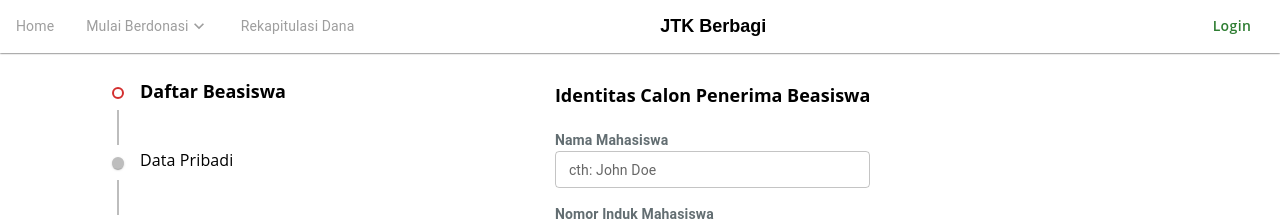
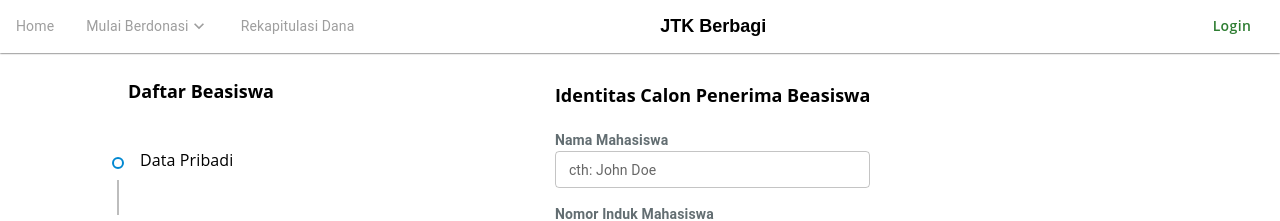
Before and after one commit to RaditZX/JTKBerbagi-Client, a React (Create React App) app: page /form-beasiswa in a window 1280 px wide. Shown: the top 221 px of the page. Built offline with nearby package versions, Linux system fonts and the light colour scheme.

Commit message:
style: change foto bukti and esai field label, and timeline restyle

```diff
--- a/src/components/form/FormBeasiswa.js
+++ b/src/components/form/FormBeasiswa.js
@@ -192,15 +192,15 @@ function FormulirBeasiswa() {
 						}}
 					>
 						<TimelineItem>
-							<TimelineSeparator>
-								<TimelineDot color="error" variant="outlined" />
+							{/* <TimelineSeparator>
+								<TimelineDot color="grey" variant="outlined" />
 								<TimelineConnector />
-							</TimelineSeparator>
+							</TimelineSeparator> */}
 							<TimelineContent sx={{ width: 'max-content' }}><Typography variant='h3' sx={{ fontWeight: 'bold' }}>Daftar Beasiswa</Typography></TimelineContent>
 						</TimelineItem>
 						<TimelineItem>
 							<TimelineSeparator>
-								<TimelineDot />
+								<TimelineDot color="info" variant="outlined"/>
 								<TimelineConnector />
 							</TimelineSeparator>
 							<TimelineContent variant='h4' sx={{ width: 'max-content', fontWeight: '0' }}>Data Pribadi</TimelineContent>
@@ -246,10 +246,10 @@ function FormulirBeasiswa() {
 						}}
 					>
 						<TimelineItem>
-							<TimelineSeparator>
+							{/* <TimelineSeparator>
 								<TimelineDot color="error" variant="outlined" />
 								<TimelineConnector />
-							</TimelineSeparator>
+							</TimelineSeparator> */}
 							<TimelineContent sx={{ width: 'max-content' }}><Typography variant='h4' sx={{ fontWeight: 'bold' }}>Daftar Beasiswa</Typography></TimelineContent>
 						</TimelineItem>
 						<TimelineItem>
@@ -261,7 +261,7 @@ function FormulirBeasiswa() {
 						</TimelineItem>
 						<TimelineItem>
 							<TimelineSeparator>
-								<TimelineDot />
+								<TimelineDot color="info" variant="outlined"/>
 							</TimelineSeparator>
 							<TimelineContent variant='h4'>Persyaratan</TimelineContent>
 						</TimelineItem>
@@ -306,6 +306,11 @@ function FormulirBeasiswa() {
 					<TextField variant="outlined" size="small" label='Biaya Pengeluaran / bulan (Rp)' sx={{ mt: 1 }} onChange={(val) => { handleBiayaPengeluaran(val.target.value) }} />
 					<Typography variant='body1' sx={{ mt: 2, color: '#636E72', fontWeight: 'bold' }}>Dokumen Esai</Typography>
 					<TextField type="file" onChange={(val) => { handleDokumenEsai(val.target.value) }} />
+					<Typography variant="caption" display="block" sx={{ mt: 0.5, color: 'text.secondary' }}>
+						*Esai berisi cerita mengenai kondisi ekonomi anda, serta motivasi anda untuk menjalani perkuliahan.
+						<br/>
+						**Format file: pdf
+					</Typography>
 					<div>
 						<Button size="medium" variant="contained" sx={{ mt: 4, textTransform: 'capitalize' }} onClick={createPengajuanBeasiswa}>Submit</Button>
 						<Button href="/form-beasiswa" size="medium" variant="outlined" sx={{ mt: 4, ml: 1, textTransform: 'capitalize' }}>Sebelumnya</Button>
--- a/src/components/form/FormNonBeasiswa.js
+++ b/src/components/form/FormNonBeasiswa.js
@@ -266,9 +266,9 @@ function FormulirNonBeasiswa() {
 	const formPersyaratanBencana = () => {
 		return (
 			<Box sx={{ minWidth: '50%', display: 'flex', flexDirection: 'column' }}>
-				<Typography variant='body1' sx={{ mt: 2, color: '#636E72', fontWeight: 'bold' }}>Riwayat Dampak Bencana</Typography>
+				<Typography variant='body1' sx={{ mt: 2, color: '#636E72', fontWeight: 'bold' }}>Foto Bukti Butuh Bantuan</Typography>
 				<TextField type="file" variant="outlined" size="small" onChange={(val) => { handleDokumenBantuanChange(val.target.value) }}></TextField>
-				<Typography variant="caption" sx={{ color: 'red' }}>*Gambar barang/bangunan yang terkena dampak bencana</Typography>
+				{/* <Typography variant="caption" sx={{ color: 'red' }}>*Gambar barang/bangunan yang terkena dampak bencana</Typography> */}
 			</Box>
 		)
 	}
```
